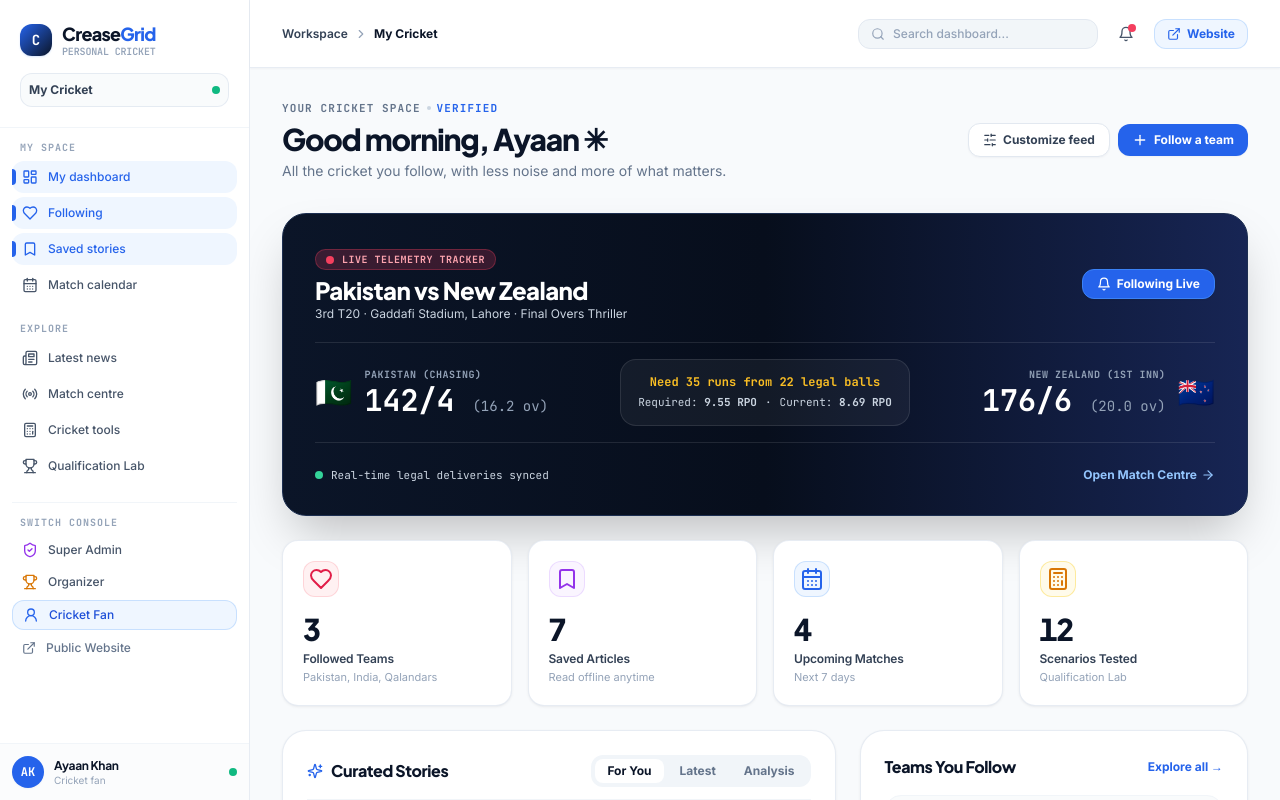
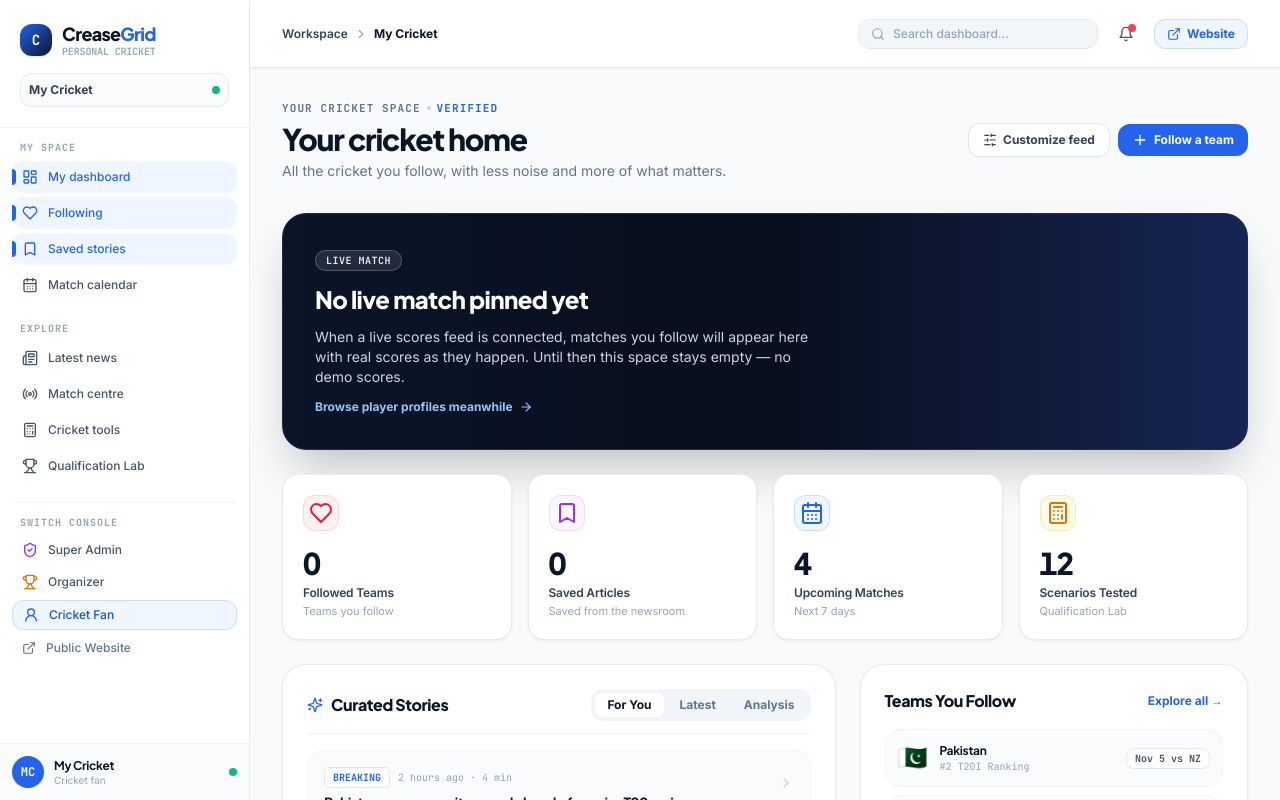
Before and after one commit to zeeaihistory2026-cpu/Crichub, a Next.js app: page /me in a window 1280 px wide. Shown: the top 800 px of the page. Built offline with nearby package versions, Linux system fonts and the light colour scheme; no server answers.

Commit message:
Remove demo defaults: honest empty local state (no Ayaan Khan, no City Champions Cup, no frozen 142/4), neutral shell identity, empty /me live-match hero

```diff
--- a/app/me/page.tsx
+++ b/app/me/page.tsx
@@ -53,7 +53,7 @@ export default function FanDashboardPage() {
     <DashboardShell
       role="user"
       eyebrow="YOUR CRICKET SPACE"
-      title="Good morning, Ayaan ✳"
+      title="Your cricket home"
       subtitle="All the cricket you follow, with less noise and more of what matters."
       actions={
         <>
@@ -82,89 +82,25 @@ export default function FanDashboardPage() {
         </div>
       )}
 
-      {/* Followed Match Hero Card */}
-      <section className="bg-gradient-to-r from-navy via-navy-deep to-brand-900 rounded-3xl p-6 sm:p-8 text-white shadow-2xl border border-navy-border mb-6 space-y-5">
-        <div className="flex flex-wrap items-center justify-between gap-3">
-          <div>
-            <span className="inline-flex items-center gap-2 px-2.5 py-0.5 rounded-full bg-rose-500/20 text-rose-300 border border-rose-500/30 text-[10px] font-mono font-bold uppercase tracking-wider">
-              <span className="w-2 h-2 rounded-full bg-rose-500 live-pulse-glow"></span>
-              <span>LIVE TELEMETRY TRACKER</span>
+      {/* Followed Match Hero — honest empty state until a live feed is connected */}
+      <section className="bg-gradient-to-r from-navy via-navy-deep to-brand-900 rounded-3xl p-6 sm:p-8 text-white shadow-2xl border border-navy-border mb-6 space-y-3">
+        <span className="inline-flex items-center gap-2 px-2.5 py-0.5 rounded-full bg-white/10 text-slate-200 border border-white/20 text-[10px] font-mono font-bold uppercase tracking-wider">
+          Live Match
         </span>
-            <h2 className="text-xl sm:text-2xl font-extrabold text-white mt-1 font-display">
-              Pakistan vs New Zealand
+        <h2 className="text-xl sm:text-2xl font-extrabold text-white font-display">
+          No live match pinned yet
         </h2>
-            <p className="text-xs text-slate-300 font-normal">
-              3rd T20 · Gaddafi Stadium, Lahore · Final Overs Thriller
+        <p className="text-xs sm:text-sm text-slate-300 max-w-lg leading-relaxed">
+          When a live scores feed is connected, matches you follow will appear here with real
+          scores as they happen. Until then this space stays empty — no demo scores.
         </p>
-          </div>
-
-          <button
-            onClick={() => {
-              setIsFollowingMatch(!isFollowingMatch);
-              triggerToast(isFollowingMatch ? 'Match unfollowed from dashboard' : 'Match pinned to dashboard alerts!');
-            }}
-            className={`px-3.5 py-1.5 rounded-xl text-xs font-bold transition flex items-center gap-1.5 border shadow-xs btn-tactile ${
-              isFollowingMatch
-                ? 'bg-brand-600 text-white border-brand-500'
-                : 'bg-white/10 text-slate-300 border-white/20 hover:bg-white/20'
-            }`}
+        <Link
+          href="/players"
+          className="inline-flex items-center gap-1.5 text-xs font-bold text-brand-300 hover:text-white transition"
         >
-            <Bell className="w-3.5 h-3.5" />
-            <span>{isFollowingMatch ? 'Following Live' : 'Follow Match'}</span>
-          </button>
-        </div>
-
-        {/* Scores Bar */}
-        <div className="grid grid-cols-1 md:grid-cols-3 gap-4 items-center py-4 border-y border-white/10">
-          <div className="flex items-center gap-3">
-            <span className="text-3xl">🇵🇰</span>
-            <div>
-              <div className="text-[10px] font-mono font-bold text-slate-400 uppercase tracking-wider">
-                PAKISTAN (CHASING)
-              </div>
-              <div className="text-2xl sm:text-3xl font-black text-white tabular-nums font-mono">
-                142/4 <span className="text-sm text-slate-400 font-normal">(16.2 ov)</span>
-              </div>
-            </div>
-          </div>
-
-          <div className="text-center bg-white/5 p-3.5 rounded-2xl border border-white/10 backdrop-blur-xs space-y-1">
-            <div className="text-xs font-mono font-extrabold text-amber-400">
-              Need 35 runs from 22 legal balls
-            </div>
-            <div className="text-[11px] text-slate-300 flex items-center justify-center gap-2 font-mono">
-              <span>Required: <strong>9.55 RPO</strong></span>
-              <span>·</span>
-              <span>Current: <strong>8.69 RPO</strong></span>
-            </div>
-          </div>
-
-          <div className="flex items-center justify-end gap-3 text-right">
-            <div>
-              <div className="text-[10px] font-mono font-bold text-slate-400 uppercase tracking-wider">
-                NEW ZEALAND (1ST INN)
-              </div>
-              <div className="text-2xl sm:text-3xl font-black text-white tabular-nums font-mono">
-                176/6 <span className="text-sm text-slate-400 font-normal">(20.0 ov)</span>
-              </div>
-            </div>
-            <span className="text-3xl">🇳🇿</span>
-          </div>
-        </div>
-
-        <div className="flex items-center justify-between text-xs text-slate-300 pt-1">
-          <span className="flex items-center gap-2">
-            <span className="w-2 h-2 rounded-full bg-emerald-400 green-pulse-glow"></span>
-            <span className="font-mono text-[11px]">Real-time legal deliveries synced</span>
-          </span>
-          <Link
-            href="/matches/pak-vs-nz-3rd-t20"
-            className="text-brand-300 hover:text-white font-bold flex items-center gap-1 transition"
-          >
-            <span>Open Match Centre</span>
+          <span>Browse player profiles meanwhile</span>
           <ArrowRight className="w-3.5 h-3.5" />
         </Link>
-        </div>
       </section>
 
       {/* 4 Fan KPI Widgets */}
@@ -174,14 +110,14 @@ export default function FanDashboardPage() {
           iconColor="red"
           title="Followed Teams"
           value={followingTeams.length}
-          context="Pakistan, India, Qalandars"
+          context="Teams you follow"
         />
         <StatCard
           icon={Bookmark}
           iconColor="violet"
           title="Saved Articles"
-          value="7"
-          context="Read offline anytime"
+          value={favoriteArticles.length}
+          context="Saved from the newsroom"
         />
         <StatCard
           icon={CalendarDays}
--- a/app/organizer/scoring/page.tsx
+++ b/app/organizer/scoring/page.tsx
@@ -33,7 +33,7 @@ export default function MobileScoringPage() {
     setLegalBalls(state.scorecard.legalBalls);
     setEvents(state.scorecard.events);
     setOversLimit(state.tournament.overs);
-    setTeamName(state.tournament.teams[0] || 'Lahore Strikers');
+    setTeamName(state.tournament.teams[0] || 'Team A');
   }, []);
 
   const triggerToast = (msg: string) => {
--- a/components/layout/DashboardShell.tsx
+++ b/components/layout/DashboardShell.tsx
@@ -140,8 +140,8 @@ export default function DashboardShell({
       ? 'Organizer Workspace'
       : 'My Cricket';
 
-  const userAvatar = role === 'admin' ? 'AD' : role === 'organizer' ? 'HA' : 'AK';
-  const userName = role === 'admin' ? 'Platform Admin' : role === 'organizer' ? 'Hassan Ali' : 'Ayaan Khan';
+  const userAvatar = role === 'admin' ? 'AD' : role === 'organizer' ? 'OR' : 'MC';
+  const userName = role === 'admin' ? 'Platform Admin' : role === 'organizer' ? 'Tournament Organizer' : 'My Cricket';
   const userSub = role === 'admin' ? 'Super administrator' : role === 'organizer' ? 'League organizer' : 'Cricket fan';
 
   return (
--- a/lib/supabase.ts
+++ b/lib/supabase.ts
@@ -17,7 +17,7 @@ export const supabase = createClient(supabaseUrl, supabaseAnonKey);
  * Allows full local tournaments, team creation, ball-by-ball scoring,
  * bookmarking, following, and offline operation.
  */
-const STORAGE_KEY = 'creasegrid_app_state_v2';
+const STORAGE_KEY = 'creasegrid_app_state_v3';
 
 interface AppStorageState {
   tournament: LocalTournament;
@@ -34,37 +34,30 @@ interface AppStorageState {
 
 const DEFAULT_STORAGE: AppStorageState = {
   tournament: {
-    id: 'demo-tournament-1',
-    name: 'City Champions Cup 2026',
+    id: 'my-tournament',
+    name: '',
     format: 'T20',
     overs: 20,
-    teams: ['Lahore Strikers', 'City Warriors', 'Royal Falcons', 'Tigers XI'],
-    matchesCount: 24,
-    status: 'In Progress',
-    location: 'Lahore, Pakistan',
-    startDate: '2–16 Nov 2026',
+    teams: [],
+    matchesCount: 0,
+    status: 'Draft',
+    location: '',
+    startDate: '',
   },
-  teams: ['Lahore Strikers', 'City Warriors', 'Royal Falcons', 'Tigers XI'],
+  teams: [],
   scorecard: {
-    runs: 142,
-    wickets: 4,
-    legalBalls: 98, // 16.2 overs
-    events: [
-      { id: '1', sequence: 1, legal: true, kind: '1', runs: 1, wicket: 0, label: 'Single', overNumber: 15, ballInOver: 5, timestamp: '1h ago' },
-      { id: '2', sequence: 2, legal: true, kind: '4', runs: 4, wicket: 0, label: 'Four runs', overNumber: 15, ballInOver: 6, timestamp: '1h ago' },
-      { id: '3', sequence: 3, legal: true, kind: '0', runs: 0, wicket: 0, label: 'Dot ball', overNumber: 16, ballInOver: 1, timestamp: '45m ago' },
-      { id: '4', sequence: 4, legal: true, kind: '6', runs: 6, wicket: 0, label: 'Six runs', overNumber: 16, ballInOver: 2, timestamp: '40m ago' },
-    ],
+    runs: 0,
+    wickets: 0,
+    legalBalls: 0,
+    events: [],
   },
-  savedResults: [
-    { teamA: 'North Stars', teamB: 'Metro Kings', runsA: 165, runsB: 158, date: 'Nov 2, 2026' }
-  ],
+  savedResults: [],
   userPreferences: {
-    favoriteArticles: ['pakistan-squad'],
-    followingTeams: ['Pakistan', 'India', 'Lahore Qalandars'],
-    followingPlayers: ['babar'],
+    favoriteArticles: [],
+    followingTeams: [],
+    followingPlayers: [],
     darkMode: false,
-    displayName: 'Ayaan Khan',
+    displayName: '',
   },
 };
 
```
Lines whose indentation alone changed are shown as unchanged.
